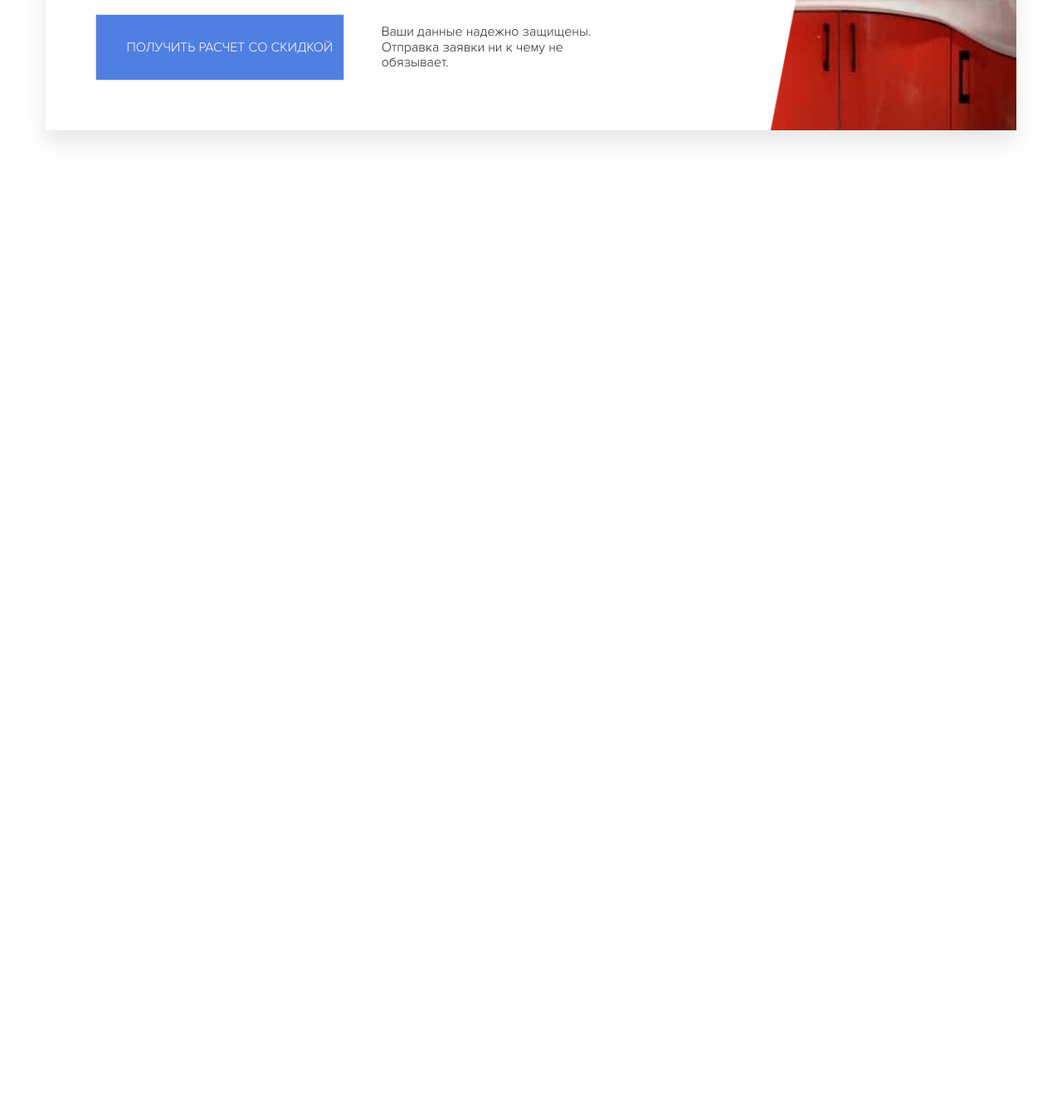
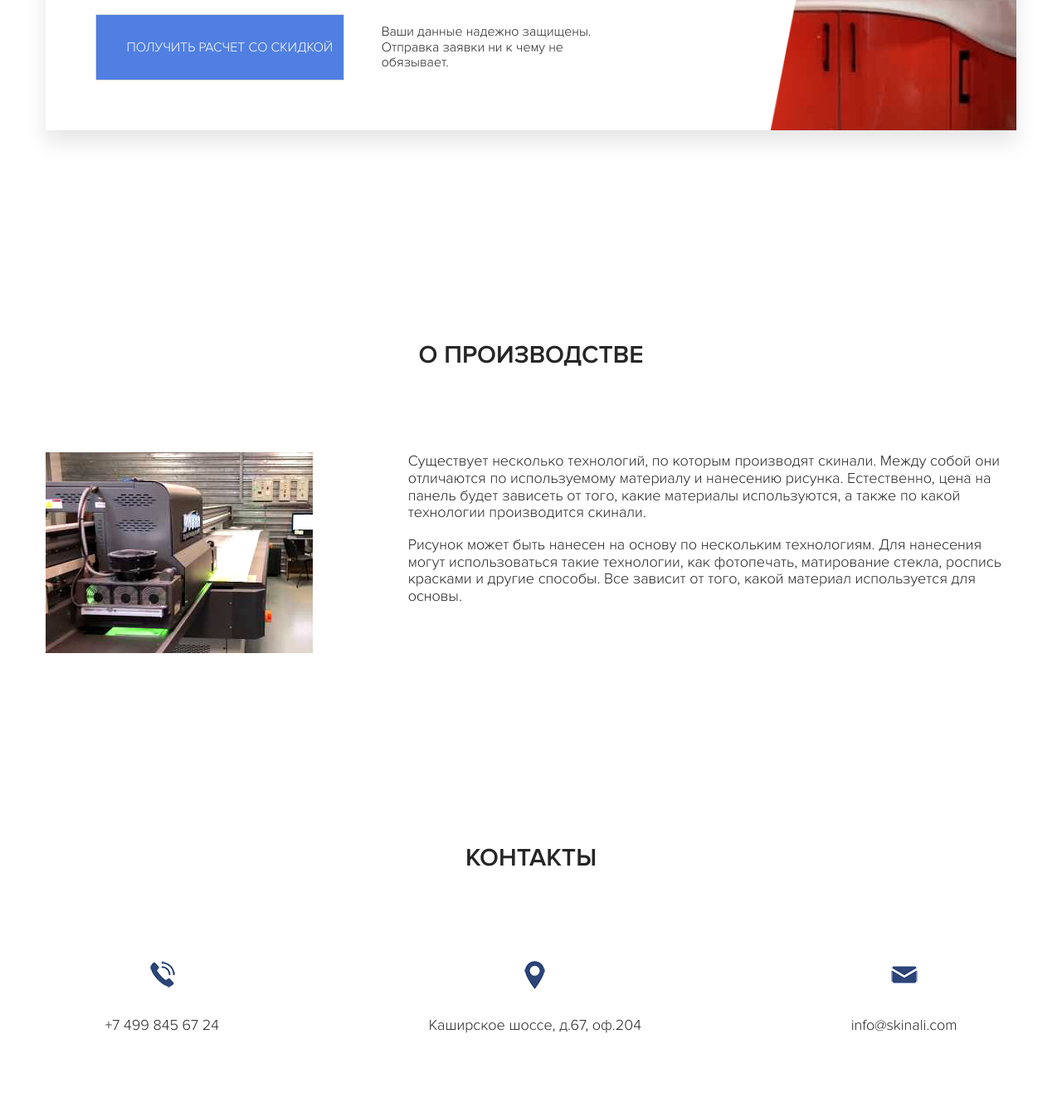
Before and after one commit to TianaFomicheva/skinali, a plain HTML site: page index.html in a window 1280 px wide. Shown: the part 6337-7683 px from the top of the page at 83% size. Before the commit the page ends 6623 px from the top, so only its background shows below. Drawn offline with Linux system fonts and the light colour scheme; a script that the page names is missing.

Commit message:
Блоки контактов

```diff
--- a/index.html
+++ b/index.html
@@ -557,6 +557,58 @@
                 </div>
             </div>
         </section>
+        <section class="section factory">
+            <div class="container">
+                <h2 class="section-title section__title">
+                    О производстве
+                </h2>
+                <!-- /.section-title section__title -->
+                <div class="factory-block">
+                    <div class="factory-block__image">
+                        <img src="img/factory.jpg">
+                    </div>
+                    <!-- /.factory-block__image -->
+                    <div class="factory-block__text">
+                        <p>Существует несколько технологий, по которым производят скинали. Между собой они отличаются по используемому материалу и нанесению рисунка. Естественно, цена на панель будет зависеть от того, какие материалы используются, а также по какой технологии производится скинали.
+                        </p>
+                        <p>Рисунок может быть нанесен на основу по нескольким технологиям. Для нанесения могут использоваться такие технологии, как фотопечать, матирование стекла, роспись красками и другие способы. Все зависит от того, какой материал используется для основы.</p>
+                    </div>
+                    <!-- /.factory-block__text -->
+                </div>
+                <!-- /.factory-block -->
+            </div>
+            <!-- /.container -->
+        </section>
+        <!-- /.section factory -->
+        <section class="section contacts">
+            <h2 class="section-title section__title">Контакты</h2>
+            <div class="contacts-block">
+                <div class="contacts-block__item">
+                    <img src="img/contacts/tel.png" alt="" class="contacts__image">
+                    <div class="contacts__text">
+                        <a href="#" class="contacts__link">+7 499 845 67 24</a> <!-- /.contacts__link -->
+                    </div>
+                    <!-- /.contacts__text -->
+                </div>
+                <div class="contacts-block__item">
+                    <img src="img/contacts/location.png" alt="" class="contacts__image">
+                    <div class="contacts__text">
+                        <address class="contacts__address">
+                            Каширское шоссе, д.67, оф.204
+                        </address>
+                    </div>
+                    <!-- /.contacts__text -->
+                </div>
+                <div class="contacts-block__item">
+                    <img src="img/contacts/mail.png" alt="" class="contacts__image">
+                    <div class="contacts__text">
+                        <a href="#" class="contacts__link">info@skinali.com</a> <!-- /.contacts__link -->
+                    </div>
+                    <!-- /.contacts__text -->
+                </div>
+            </div>
+            <!-- /.contacts-block -->
+        </section>
     </main>
     <!-- /.header -->
     <script type="text/javascript" src="https://spikmi.com/Widget?Id=4891"></script>
--- /dev/null
+++ b/sass/blocks/_contacts.sass
@@ -0,0 +1,24 @@
+.contacts
+    &-block
+        display: flex
+        justify-content: space-around
+        flex-wrap: wrap
+        &__item
+            text-align: center
+    &__image
+        margin-bottom: 25px
+    &__text
+       font-size: 18px
+    &__link
+        text-decoration: none
+        color: $text-color
+        font-style: normal
+    &__address
+        font-style: normal
+@media ( max-width: 768px)
+    .contacts
+        &-block
+            &__item
+                width: 100%
+                margin-bottom: 30px
+                max-width: 300px
--- /dev/null
+++ b/sass/blocks/_factory.sass
@@ -0,0 +1,12 @@
+.factory
+    &-block
+        display: flex
+        justify-content: space-between
+        &__image
+            flex-basis: 33%
+        &__text
+            flex-basis: 66%
+            margin-left: 70px
+            font-size: 18px
+            p
+                margin-top: 0
--- a/sass/blocks/_offer.sass
+++ b/sass/blocks/_offer.sass
@@ -46,9 +46,9 @@
         text-transform: uppercase
         color: #fff
     &__policy
-            margin-left: 45px
-            display: inline-block
-media ( max-width: 992px)
+        margin-left: 45px
+        display: inline-block
+@media ( max-width: 992px)
     .offer
         &-block
             background: none
--- a/sass/style.sass
+++ b/sass/style.sass
@@ -11,3 +11,5 @@
 @import 'blocks/price'
 @import 'blocks/steps'
 @import 'blocks/reviews'
+@import 'blocks/factory'
+@import 'blocks/contacts'
```
Also changed, not shown: img/contacts/location.png (added), img/contacts/mail.png (added), img/contacts/tel.png (added), img/factory.jpg (added), sass/style.css, 1 other file.
